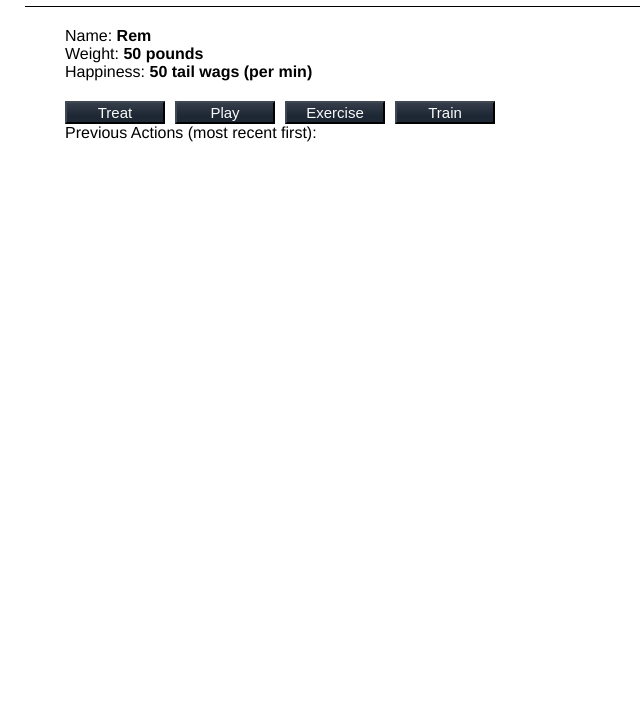
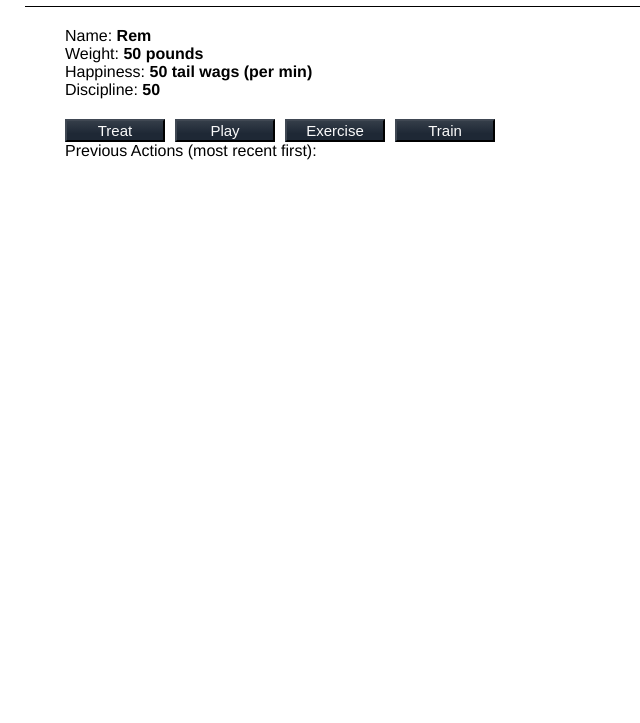
Before and after one commit to Bashiho/Comp484-Project-2, a plain HTML site: page index.html in a window 1280 px wide. Shown: the part 77-800 px from the top of the page, without its empty margins (0-640 px from the left). Drawn offline with nearby package versions, Linux system fonts and the light colour scheme.

Commit message:
Added discipline field

```diff
--- a/index.html
+++ b/index.html
@@ -27,6 +27,7 @@
         <div>Name: <strong><span class="name"></span></strong></div>
         <div>Weight: <strong><span class="weight"></span> pounds</strong></div>
         <div>Happiness: <strong><span class="happiness"></span> tail wags (per min)</strong></div>
+        <div>Discipline: <strong><span class="discipline"></span></strong></div>
         <div class="button-container">
           <button class="treat-button">
             Treat
```
